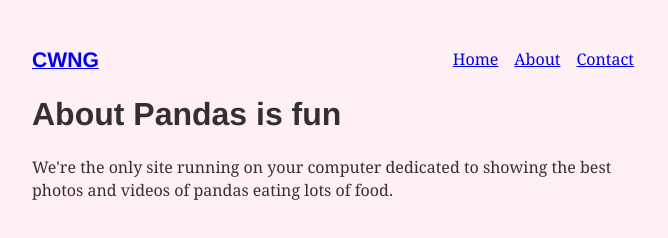
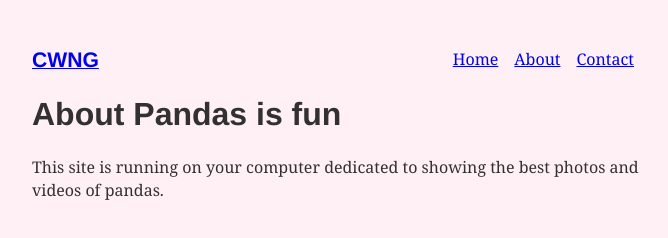
Before and after one commit to atomb0mb/cwng, a Gatsby site: page /about in a window 1280 px wide. Shown: the whole page, without its empty margins (299-967 px from the left). Built offline with nearby package versions, Linux system fonts and the light colour scheme; Gatsby itself is replaced by a stand-in of ours; some packages are replaced by stand-ins of ours.

Commit message:
Fixed the npm package issue

```diff
--- a/package.json
+++ b/package.json
@@ -31,6 +31,7 @@
     "react-helmet": "^6.1.0",
     "react-typography": "^0.16.19",
     "typography": "^0.16.19",
+    "typography-theme-fairy-gates": "^0.16.19",
     "typography-theme-kirkham": "^0.16.19"
   },
   "devDependencies": {
--- a/src/pages/about.js
+++ b/src/pages/about.js
@@ -8,8 +8,8 @@ export default function About({data}) {
     <Layout>
       <h1>About {data.site.siteMetadata.title}</h1>
       <p>
-        We're the only site running on your computer dedicated to showing the
-        best photos and videos of pandas eating lots of food.
+        This site is running on your computer dedicated to showing the
+        best photos and videos of pandas.
       </p>
     </Layout>
   )
```
Also changed, not shown: 1 other file.
